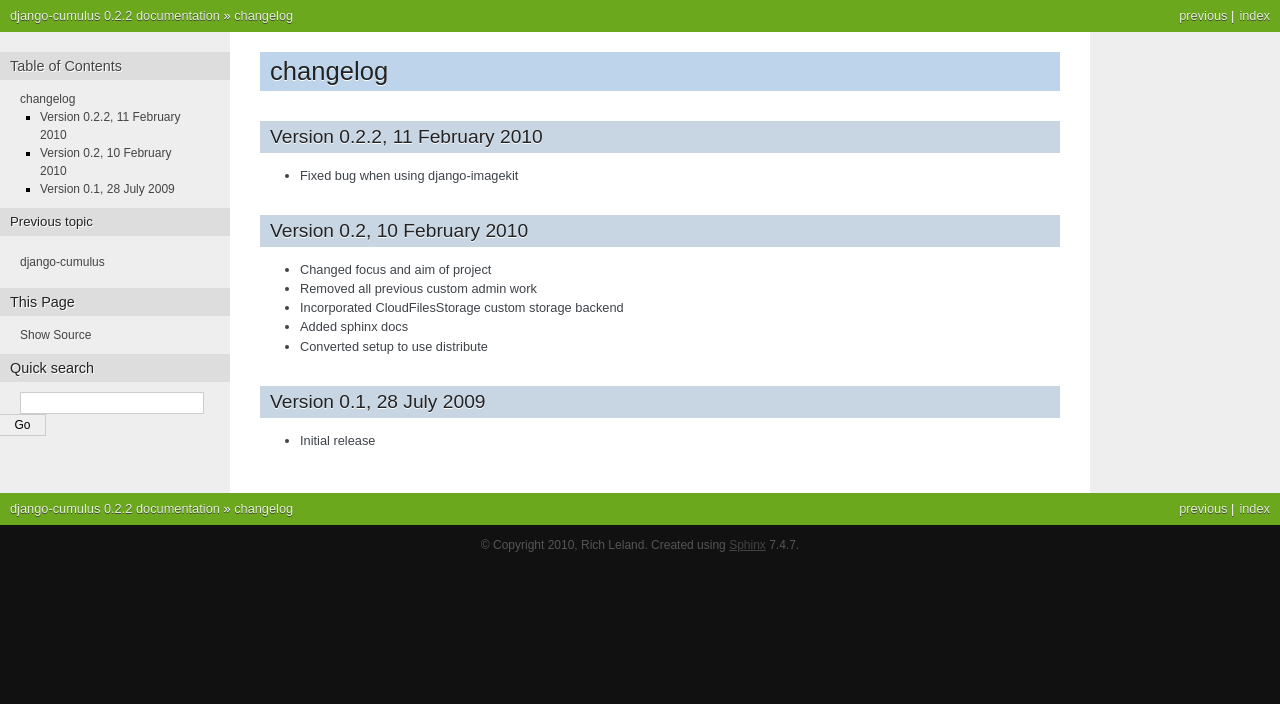
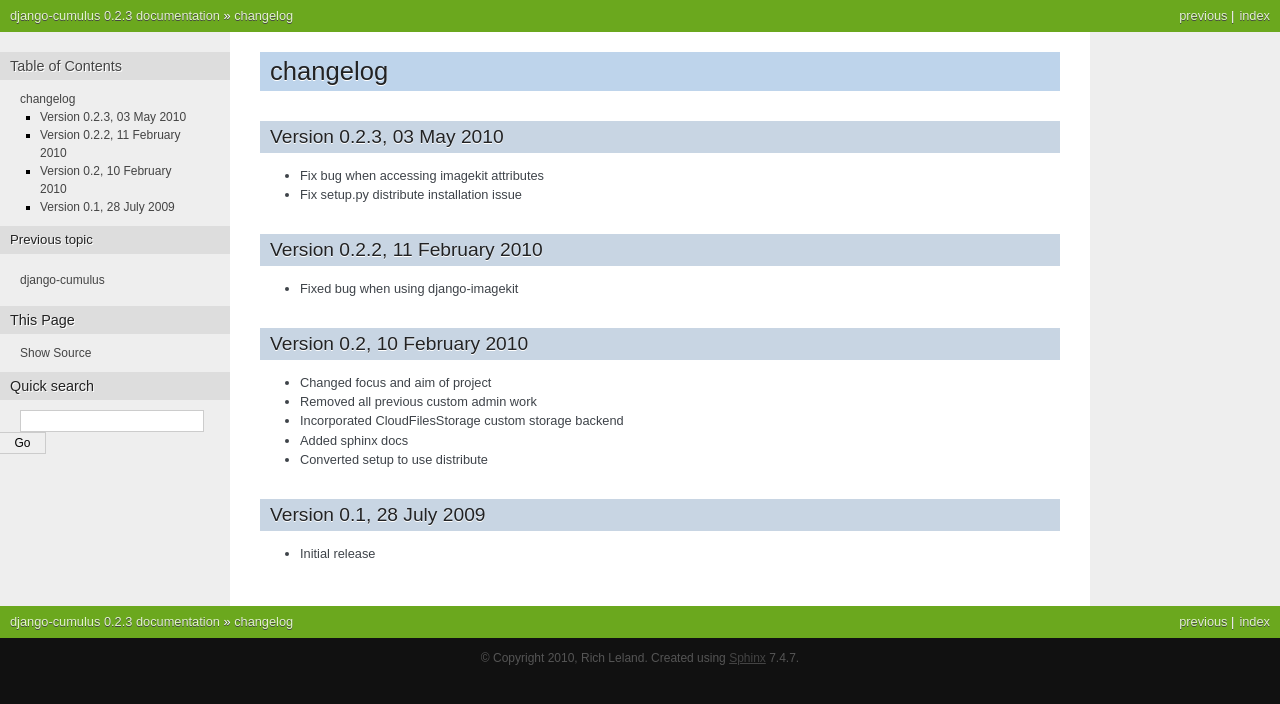
Before and after one commit to django-cumulus/django-cumulus, a Sphinx documentation site: the page built from docs/changelog.rst, in a window 1280 px wide. Shown: the top 704 px of the page. Built offline with Sphinx 7.4.7, drawn with Linux system fonts in a browser that asks for light colours.

Commit message:
Bumped version to 0.2.3.

```diff
--- a/docs/changelog.rst
+++ b/docs/changelog.rst
@@ -1,5 +1,11 @@
 changelog
 =========
+
+Version 0.2.3, 03 May 2010
+**************************
+
+* Fix bug when accessing imagekit attributes
+* Fix setup.py distribute installation issue
 
 Version 0.2.2, 11 February 2010
 *******************************
--- a/docs/conf.py
+++ b/docs/conf.py
@@ -45,9 +45,9 @@ copyright = u'2010, Rich Leland'
 # built documents.
 #
 # The short X.Y version.
-version = '0.2.2'
+version = '0.2.3'
 # The full version, including alpha/beta/rc tags.
-release = '0.2.2'
+release = '0.2.3'
 
 # The language for content autogenerated by Sphinx. Refer to documentation
 # for a list of supported languages.
--- a/setup.py
+++ b/setup.py
@@ -8,7 +8,7 @@ long_description = open(index_filename).read().split('split here', 1)[1]
 
 setup(
     name = "django-cumulus",
-    version = "0.2.2",
+    version = "0.2.3",
     packages = find_packages(),
 
     author = "Rich Leland",
@@ -17,7 +17,7 @@ setup(
     description = "An interface to Rackspace Cloud Files through Django.",
     long_description = long_description,
     url = "http://bitbucket.org/richleland/django-cumulus/",
-    download_url = "http://bitbucket.org/richleland/django-cumulus/get/0.2.2.tar.gz",
+    download_url = "http://bitbucket.org/richleland/django-cumulus/get/0.2.3.tar.gz",
     classifiers=[
         'Development Status :: 3 - Alpha',
         'Environment :: Web Environment',
```
Also changed, not shown: docs/index.rst (+4 -4 lines).
